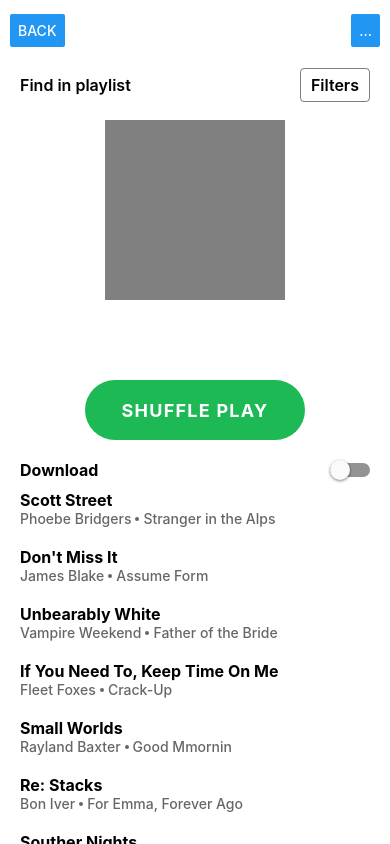
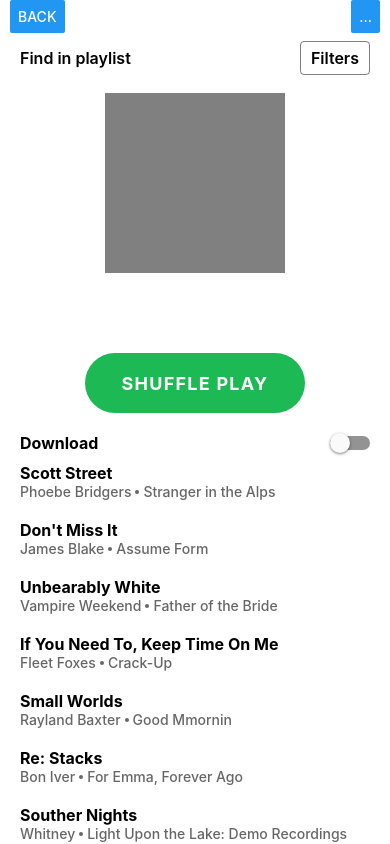
Before and after one commit to CrowdLinker/SpotifyScroll, a React Native app: screen / in a window 390 px wide. Built offline with nearby package versions, Linux system fonts and the light colour scheme.

Commit message:
step 8: use onLayout to make scroll heights dynamic

```diff
--- a/App.js
+++ b/App.js
@@ -9,12 +9,25 @@
   Button,
   TextInput,
   StyleSheet,
+  LayoutRectangle,
 } from 'react-native';
+
+const EMPTY_RECT = {
+  x: 0,
+  y: 0,
+  width: 0,
+  // default to some value so we're not interpolating by negative values below
+  // these update onLayout anyways
+  height: 100,
+};
 
 function PlaylistProfile() {
   // this will track the scroll value of the Animated.ScrollView
   // use a ref so it doesn't get reset on rerenders
   const scrollY = React.useRef(new Animated.Value(0));
+
+  const [searchLayout, setSearchLayout] = React.useState(EMPTY_RECT);
+  const [heroLayout, setHeroLayout] = React.useState(EMPTY_RECT);
 
   const clampHeroSection = Animated.add(
     // we want to make the hero section maintain its position on scroll
@@ -22,15 +35,15 @@
     scrollY.current,
     // shift it up by subtracting points until we've scrolled beyond the search section, and clamp it after that
     scrollY.current.interpolate({
-      inputRange: [0, SEARCH_PLAYLISTS_HEIGHT],
-      outputRange: [0, -SEARCH_PLAYLISTS_HEIGHT],
+      inputRange: [0, searchLayout.height],
+      outputRange: [0, -searchLayout.height],
       // we also want it to shift down when the user pulls down, so we clamp the above range with 'extrapolateRight'
       // using just 'extrapolate' would clamp the scroll value in both directions
       extrapolateRight: 'clamp',
     }),
   );
 
-  const PLAYLIST_ITEMS_OFFSET = PLAYLIST_HERO_HEIGHT + SEARCH_PLAYLISTS_HEIGHT;
+  const PLAYLIST_ITEMS_OFFSET = heroLayout.height + searchLayout.height;
 
   const clampShuffleButton = Animated.add(
     // make the button maintain its position during scroll - i.e the center of the window
@@ -57,15 +70,21 @@
       <Header />
 
       <Animated.ScrollView
-        contentOffset={{y: SEARCH_PLAYLISTS_HEIGHT}}
+        contentOffset={{y: searchLayout.height}}
         onScroll={handleScroll}
         style={{flex: 1}}>
-        <SearchPlaylists />
+        <View onLayout={({nativeEvent: {layout}}) => setSearchLayout(layout)}>
+          <SearchPlaylists />
+        </View>
 
         <TranslationContainer translateY={clampHeroSection}>
-          <PlaylistHero>
-            <View style={{height: 180, width: 180, backgroundColor: 'gray'}} />
-          </PlaylistHero>
+          <View onLayout={({nativeEvent: {layout}}) => setHeroLayout(layout)}>
+            <PlaylistHero>
+              <View
+                style={{height: 180, width: 180, backgroundColor: 'gray'}}
+              />
+            </PlaylistHero>
+          </View>
         </TranslationContainer>
 
         <PlaylistItems>
@@ -101,7 +120,6 @@
     <View>
       <View
         style={{
-          height: HEADER_HEIGHT,
           flexDirection: 'row',
           alignItems: 'center',
           justifyContent: 'space-around',
@@ -126,7 +144,6 @@
   return (
     <View
       style={{
-        height: SEARCH_PLAYLISTS_HEIGHT,
         backgroundColor: 'white',
       }}>
       <View
@@ -176,7 +193,7 @@
     <View
       style={{
         padding: 10,
-        height: PLAYLIST_HERO_HEIGHT,
+        minHeight: PLAYLIST_HERO_HEIGHT,
         alignItems: 'center',
       }}>
       {children}
```
